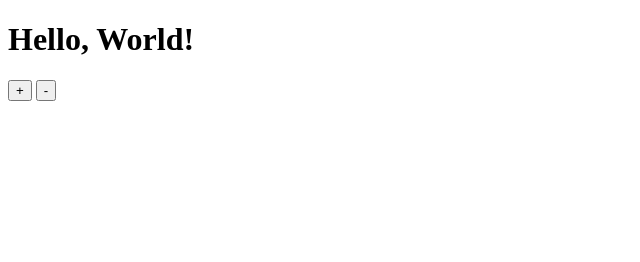
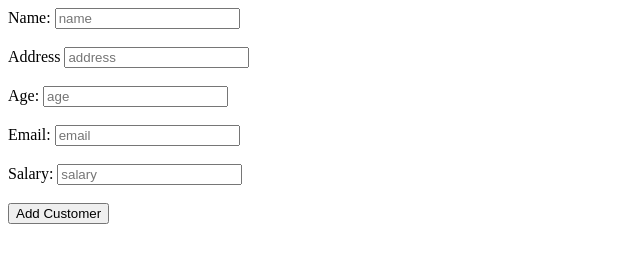
Before and after one commit to Gaviya22/Internet-Technologies-Day-06, a plain HTML site: page index.html in a window 1280 px wide. Shown: the whole page, without its empty margins (0-640 px from the left). Drawn offline with Linux system fonts and the light colour scheme.

Commit message:
Add customer form inputs and implement customer addition functionality

```diff
--- a/index.html
+++ b/index.html
@@ -7,10 +7,38 @@
 </head>
 <body>
 
-    <h1 id="heading">Hello, World!</h1>
+    <!-- <input type="text" placeholder="Enter Number 01" id="inputText01">
+    <input type="text" placeholder="Enter Number 02" id="inputText02">
+    <h1 id="heading">Output</h1>
+    <input type="button" value="+" onclick="changeHeading1()">
+    <input type="button" value="-" onclick="changeHeading2()"> -->
 
-    <input type="button" value="+" onclick="changeHeading1()">
-    <input type="button" value="-" onclick="changeHeading2()">
+    <!-- <input type="button" value="+" onclick="changeHeading1()">
+    <input type="button" value="-" onclick="changeHeading2()"> -->
+
+    <label>Name:</label>
+    <input type="text" placeholder="name" id="txtName">
+    <br>
+    <br>
+    <label>Address</label>
+    <input type="text" placeholder="address" id="txtAddress">
+    <br>
+    <br>
+    <label>Age:</label>
+    <input type="text" placeholder="age" id="txtAge">
+    <br>
+    <br>
+    <label>Email:</label>
+    <input type="text" placeholder="email" id="txtEmail">
+    <br>
+    <br>
+    <label>Salary:</label>
+    <input type="text" placeholder="salary" id="txtSalary">
+    <br>
+    <br>
+
+    <input type="button" value="Add Customer" onclick="btnAddCustomerOnAction()">
+
 
     <script src="/js/app.js"></script>
 </body>
--- a/js/app.js
+++ b/js/app.js
@@ -72,10 +72,10 @@
 
 // document.write("<h2>Hello, World! 02</h2>");
 
-console.log(document.title);
+// console.log(document.title);
 
 
-let heading = document.getElementById("heading");
+// let heading = document.getElementById("heading");
 
 // heading.innerText = "Gavindu";
 
@@ -86,13 +86,80 @@ let heading = document.getElementById("heading");
 //     console.log("Clicked");
 // }
 
-let number = 0;
-function changeHeading1() {
-    heading.innerText = "Gavindu"+(++number);
-    console.log("Clicked");
+// let number = 0;
+// function changeHeading1() {
+//     heading.innerText = "Gavindu"+(++number);
+//     console.log("Clicked");
+// }
+
+// function changeHeading2() {
+//     heading.innerText = "Gavindu"+(--number);
+//     console.log("Clicked");
+// }
+
+// function changeHeading() {
+
+//     let txtInput = document.getElementById("inputText");
+
+//     let userInput = txtInput.value;
+
+//     console.log(userInput);
+
+//     let heading = document.getElementById("heading");
+
+//     heading.innerText=userInput;
+
+// }
+
+// function changeHeading1() {
+
+//     let txtInput1 = document.getElementById("inputText01");
+//     let txtInput2 = document.getElementById("inputText02");
+
+//     let number1 = Number(txtInput1.value);
+//     let number2 = Number(txtInput2.value);
+
+//     let answer = number1 + number2;
+
+//     let heading = document.getElementById("heading");
+
+//     heading.innerText = answer;
+// }
+
+// function changeHeading2() {
+
+//     let txtInput1 = document.getElementById("inputText01");
+//     let txtInput2 = document.getElementById("inputText02");
+
+//     let number1 = Number(txtInput1.value);
+//     let number2 = Number(txtInput2.value);
+
+//     let answer = number1 - number2;
+
+//     let heading = document.getElementById("heading");
+
+//     heading.innerText = answer;
+// }
+
+let customerList = [];
+
+function btnAddCustomerOnAction(){
+    let txtName = document.getElementById("txtName").value;
+    let txtAddress = document.getElementById("txtAddress").value;
+    let txtAge = document.getElementById("txtAge").value;
+    let txtEmail = document.getElementById("txtEmail").value;
+    let txtSalary = document.getElementById("txtSalary").value;
+
+    let customer={
+        name:txtName,
+        address:txtAddress,
+        age:txtAge,
+        email:txtEmail,
+        salary:txtSalary
+    }
+
+    customerList.push(customer);
+
+    console.log(customerList);
+
 }
-
-function changeHeading2() {
-    heading.innerText = "Gavindu"+(--number);
-    console.log("Clicked");
-}
```
